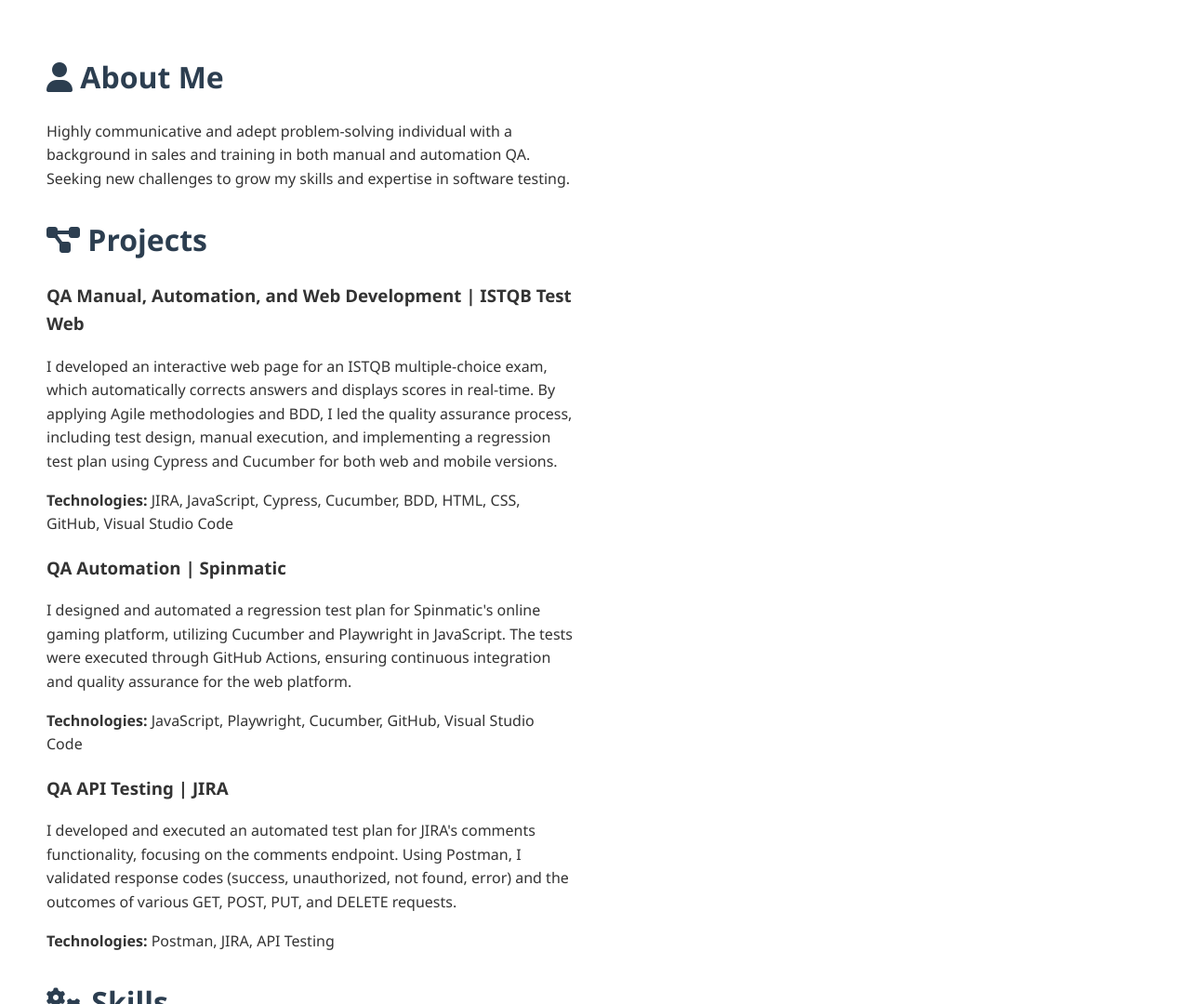
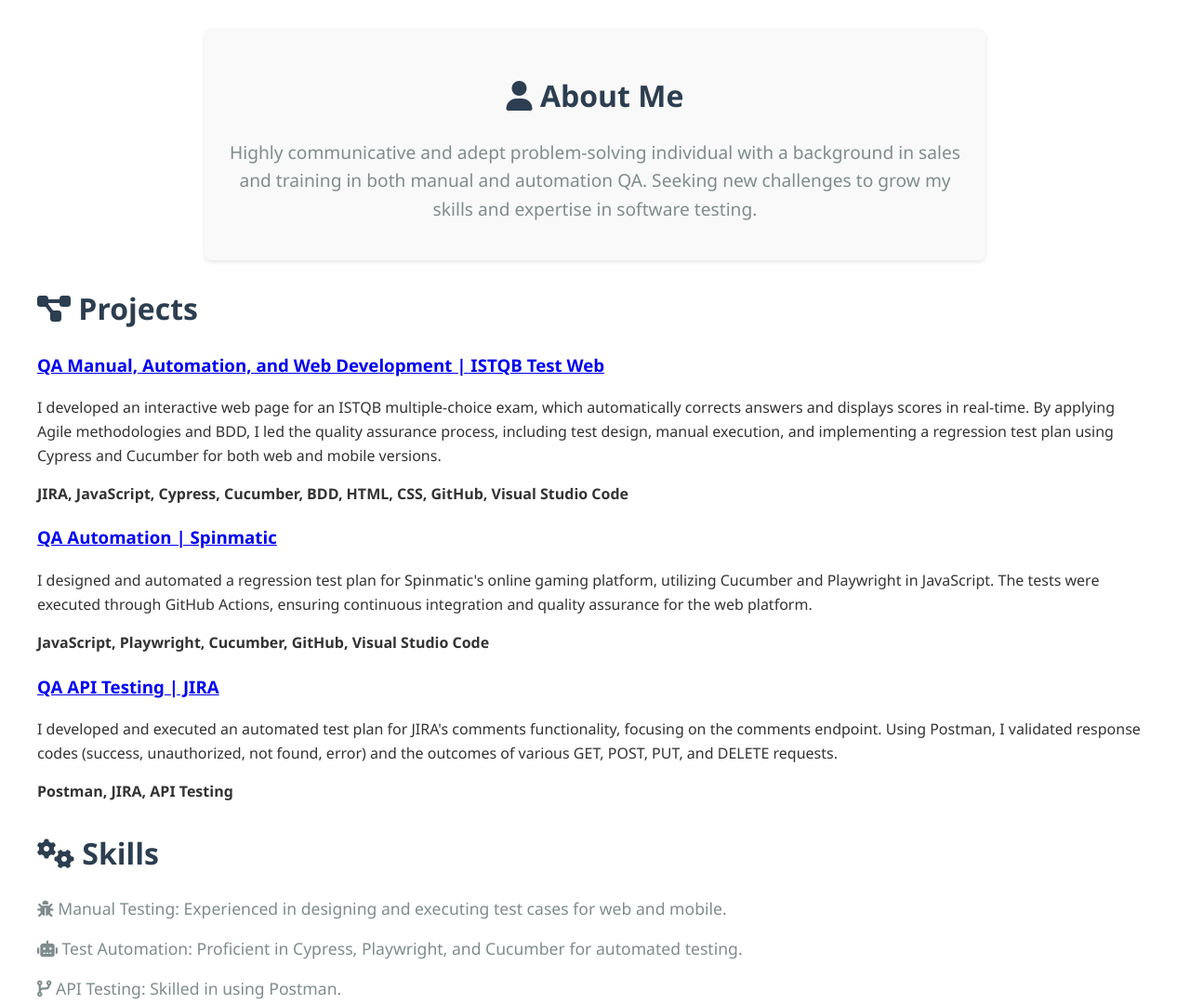
Before and after one commit to SamantaRamosPodadera/portfolio, a plain HTML site: page index.html in a window 1280 px wide. Shown: the part 340-1420 px from the top of the page at 93% size. Drawn offline with Linux system fonts and the light colour scheme.

Commit message:
index and style new

```diff
--- a/index.html
+++ b/index.html
@@ -47,7 +47,9 @@
                 <section id="projects">
                     <h2><i class="fas fa-project-diagram"></i> Projects</h2>
                     <div class="project">
-                        <h3>QA Manual, Automation, and Web Development | ISTQB Test Web</h3>
+                        <h3>
+                            <a href="https://samantaramospodadera.github.io/istqb-online-test/" target="_blank">QA Manual, Automation, and Web Development | ISTQB Test Web</a>
+                        </h3>
                         <p>
                             I developed an interactive web page for an ISTQB multiple-choice exam, which automatically
                             corrects answers and displays scores in real-time. By applying Agile methodologies and BDD,
@@ -55,33 +57,37 @@
                             implementing a regression test plan using Cypress and Cucumber for both web and mobile
                             versions.
                         </p>
-                        <p><strong>Technologies:</strong> JIRA, JavaScript, Cypress, Cucumber, BDD, HTML, CSS, GitHub, Visual Studio Code</p>
+                        <p><strong>JIRA, JavaScript, Cypress, Cucumber, BDD, HTML, CSS, GitHub, Visual Studio Code</strong></p>
 
-                        <h3>QA Automation | Spinmatic</h3>
+                        <h3>
+                            <a href="https://github.com/SamantaRamosPodadera/e2e-playwright-spinmatic/actions/workflows/main.yml" target="_blank">QA Automation | Spinmatic</a>
+                        </h3>
                         <p>
                             I designed and automated a regression test plan for Spinmatic's online gaming platform,
                             utilizing Cucumber and Playwright in JavaScript. The tests were executed through GitHub Actions,
                             ensuring continuous integration and quality assurance for the web platform.
                         </p>
-                        <p><strong>Technologies:</strong> JavaScript, Playwright, Cucumber, GitHub, Visual Studio Code</p>
+                        <p><strong>JavaScript, Playwright, Cucumber, GitHub, Visual Studio Code</strong></p>
 
-                        <h3>QA API Testing | JIRA</h3>
+                        <h3>
+                            <a href="https://github.com/SamantaRamosPodadera/e2e-testistqb/actions/workflows/main.yml" target="_blank">QA API Testing | JIRA</a>
+                        </h3>
                         <p>
                             I developed and executed an automated test plan for JIRA's comments functionality, focusing on
                             the comments endpoint. Using Postman, I validated response codes (success, unauthorized, not
                             found, error) and the outcomes of various GET, POST, PUT, and DELETE requests.
                         </p>
-                        <p><strong>Technologies:</strong> Postman, JIRA, API Testing</p>
+                        <p><strong>Postman, JIRA, API Testing</strong></p>
                     </div>
-                </section>
+
 
                 <section id="skills">
                     <h2><i class="fas fa-cogs"></i> Skills</h2>
                     <ul>
                         <li><i class="fas fa-bug"></i> Manual Testing: Experienced in designing and executing test cases for web and mobile.</li>
                         <li><i class="fas fa-robot"></i> Test Automation: Proficient in Cypress, Playwright, and Cucumber for automated testing.</li>
-                        <li><i class="fas fa-code-branch"></i> API Testing: Skilled in using Postman to test and validate API responses.</li>
-                        <li><i class="fab fa-jira"></i> Test Management with JIRA: Expertise in bug tracking, test case management, and reporting.</li>
+                        <li><i class="fas fa-code-branch"></i> API Testing: Skilled in using Postman.</li>
+                        <li><i class="fab fa-jira"></i> Zephyr with JIRA: Expertise in bug tracking, test case management, and reporting.</li>
                         <li><i class="fas fa-calendar-alt"></i> Test Planning: Strong ability to create and maintain test plans for various platforms.</li>
                         <li><i class="fas fa-sync-alt"></i> Agile Methodologies: Knowledgeable in Scrum and Kanban for Agile project management.</li>
                         <li><i class="fas fa-tools"></i> CI/CD: Experience with integrating tests into GitHub Actions for continuous integration.</li>
@@ -93,8 +99,8 @@
                 <section id="education">
                     <h2><i class="fas fa-graduation-cap"></i> Education</h2>
                     <ul>
-                        <li>Certified in Web and API QA - 2024-BOOTCAMPQA 110 Hours</li>
-                        <li>Certified in Python and Database - 2023-AEPI 100 Hours</li>
+                        <li>Certified in Web and API QA - 2024-BOOTCAMPQA</li>
+                        <li>Certified in Python and Database - 2023-AEPI</li>
                         <li>Commerce & Marketing VET - 2009-2011 IES Miguel Romero Esteo</li>
                     </ul>
                 </section>
--- a/styles.css
+++ b/styles.css
@@ -142,3 +142,41 @@
 .contact-popup button:hover {
     background-color: #1e5f7a; /* Resaltado más oscuro al pasar el ratón */
 }
+
+/* Estilos para el contenedor de contenido */
+.content-columns {
+    display: flex;
+    flex-direction: column; /* Cambiar a disposición en columna para centrar verticalmente */
+    align-items: center; /* Centra los elementos horizontalmente */
+    gap: 30px;
+    margin: 0 auto; /* Centra el contenedor en la página */
+    padding: 0 20px; /* Espaciado lateral */
+    max-width: 1200px; /* Ancho máximo para el contenedor */
+}
+
+/* Ajustar ancho de las columnas */
+.column {
+    width: 100%; /* Ajustar al 100% para asegurar que ocupe todo el espacio */
+}
+
+/* Estilos para centrar y expandir la sección About Me */
+#aboutMe {
+    width: 100%; /* Ocupa todo el ancho disponible */
+    max-width: 800px; /* Limita el ancho máximo para mejor legibilidad */
+    margin: 0 auto; /* Centra horizontalmente */
+    padding: 20px; /* Espaciado interno */
+    box-shadow: 0 2px 4px rgba(0, 0, 0, 0.1); /* Sombra para destacar */
+    background-color: #f9f9f9; /* Fondo claro */
+    border-radius: 8px; /* Bordes redondeados */
+    text-align: center; /* Alinea el texto al centro */
+}
+
+/* Estilo del texto dentro de About Me */
+#aboutMe h2 {
+    color: #2c3e50; /* Color del texto */
+}
+
+#about-text {
+    color: #7f8c8d; /* Color gris suave */
+    font-size: 1.2em; /* Tamaño de letra para legibilidad */
+}
```
